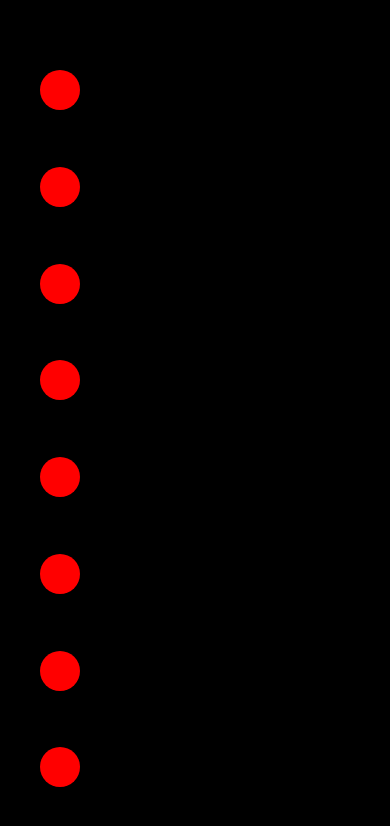
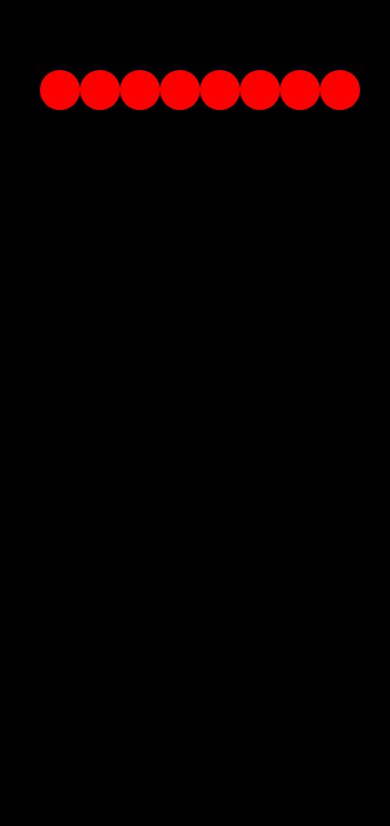
Before and after one commit to bardamuffin/Christmas-Lights, a React Native app: screen / in a window 390 px wide. Shown: the top 826 px of the page. Built offline with nearby package versions, Linux system fonts and the light colour scheme.

Commit message:
style bugged

```diff
--- a/components/Rope.js
+++ b/components/Rope.js
@@ -16,13 +16,13 @@ export default class Rope extends React.Component {
         }
         return this.state.arr.map((data, i ) => {
             return (
-                <View style={{...this.props.style}} key={i}>{data}</View>
+                <View key={i}>{data}</View>
             )
         })
     }
     render() {
         return (
-            <View>{this.populateArray()}</View>
+            <View style={{...this.props.style}}>{this.populateArray()}</View>
         );
     }
 }
```
